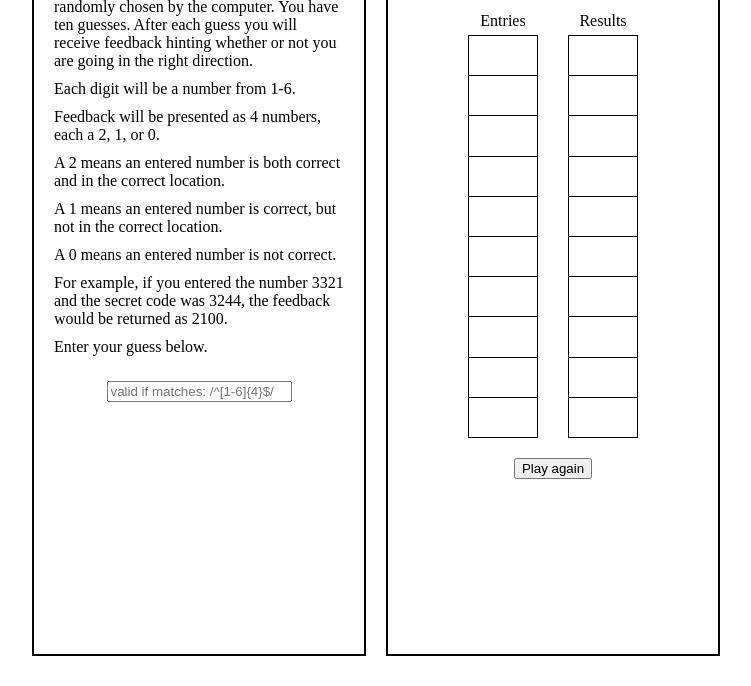
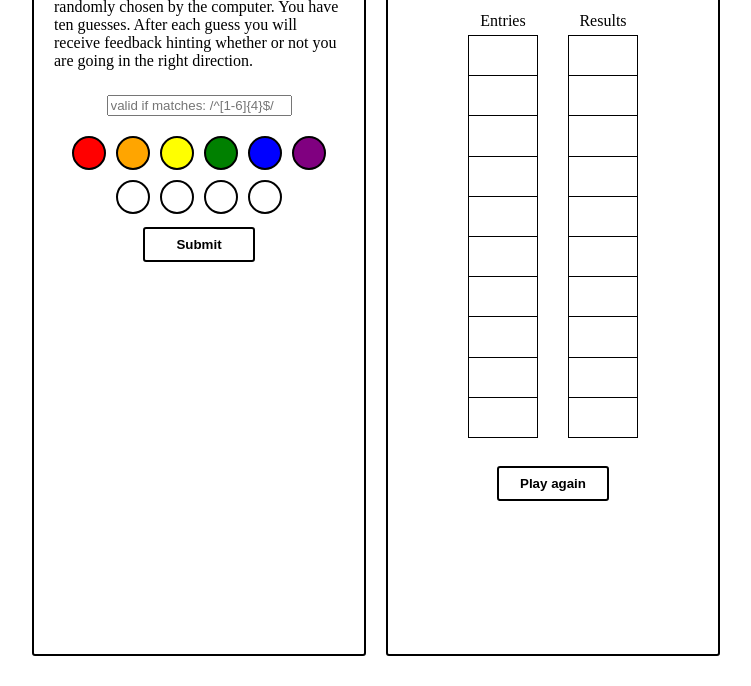
Before and after one commit to Axolotl/mastermind-app, a React app: page / in a window 1280 px wide. Shown: the part 114-800 px from the top of the page, without its empty margins (264-1015 px from the left). Built offline with nearby package versions, Linux system fonts and the light colour scheme.

Commit message:
prepped for add react-dnd

```diff
--- a/src/components/Control.js
+++ b/src/components/Control.js
@@ -1,6 +1,7 @@
 import React from 'react';
 import ControlText from './ControlText';
 import Input from './Input';
+import InputDraggable from './InputDraggable'
 
 class Control extends React.Component {
   render() {
@@ -8,6 +9,7 @@ class Control extends React.Component {
       <div id='control-column' className='column'>
         <ControlText />
         <Input />
+        <InputDraggable />
       </div>
     )
   }
--- a/src/components/ControlText.js
+++ b/src/components/ControlText.js
@@ -12,7 +12,7 @@ class ControlText extends React.Component {
           will receive feedback hinting whether
           or not you are going in the right direction.
         </p>
-        <p className='control-text'>
+        {/*<p className='control-text'>
           Each digit will be a number from 1-6.
         </p>
         <p className='control-text'>
@@ -37,7 +37,7 @@ class ControlText extends React.Component {
         </p>
         <p className='control-text'>
           Enter your guess below.
-        </p>
+        </p>*/}
       </div>
     )
   }
--- a/src/components/Game.js
+++ b/src/components/Game.js
@@ -2,7 +2,17 @@ import React from 'react';
 import calculateResult from './calculateResult';
 import calculateCode from './calculateCode';
 
-//import { clearBoard } from '../actions';
+const buttonStyle = {
+  display: 'inline-block',
+  borderRadius: '3px',
+  padding: '0.5rem 0',
+  margin: '0.5rem 1rem',
+  width: '7rem',
+  background: 'transparent',
+  color: 'black',
+  border: '2px solid black',
+  fontWeight: 'bold',
+}
 
 class Game extends React.Component {
   constructor(props) {
@@ -116,7 +126,7 @@ class Game extends React.Component {
           {this.state.lose == true ? <p className='win_or_lose'>You lose!</p> : null}
         </div>
 
-        <button onClick={this.restartGame}>Play again</button>
+        <button style={buttonStyle} onClick={this.restartGame}>Play again</button>
       </div>
     )
   }
--- /dev/null
+++ b/src/components/InputDraggable.js
@@ -0,0 +1,18 @@
+import React, { Component } from 'react';
+import InputSource from './InputSource';
+import InputReceive from './InputReceive';
+import InputSubmit from './InputSubmit';
+
+class InputDraggable extends Component {
+  render() {
+    return (
+      <div>
+        <InputSource />
+        <InputReceive />
+        <InputSubmit />
+      </div>
+    )
+  }
+}
+
+export default InputDraggable;
--- /dev/null
+++ b/src/components/InputReceive.js
@@ -0,0 +1,31 @@
+import React, { Component } from 'react';
+
+const wrapperStyle = {
+  display: 'flex',
+  flexDirection: 'row',
+  justifyContent: 'center',
+}
+
+const dragSourceStyle = {
+  height: '30px',
+  width: '30px',
+  borderRadius: '50%',
+  border: '2px solid black',
+  margin: '5px',
+}
+
+class InputReceive extends Component {
+  render() {
+    return (
+      <div style={wrapperStyle}>
+        {[...Array(4)].map(color => {
+          return (
+            <div key={color} style={Object.assign({}, {background: color}, dragSourceStyle)} />
+          )
+        })}
+      </div>
+    )
+  }
+}
+
+export default InputReceive
--- /dev/null
+++ b/src/components/InputSource.js
@@ -0,0 +1,40 @@
+import React, { Component } from 'react';
+
+const colors = [
+  'red',
+  'orange',
+  'yellow',
+  'green',
+  'blue',
+  'purple',
+]
+
+const wrapperStyle = {
+  display: 'flex',
+  flexDirection: 'row',
+  justifyContent: 'center',
+}
+
+const dragSourceStyle = {
+  height: '30px',
+  width: '30px',
+  borderRadius: '50%',
+  border: '2px solid black',
+  margin: '5px',
+}
+
+class InputSource extends Component {
+  render() {
+    return (
+      <div style={wrapperStyle}>
+        {colors.map(color => {
+          return (
+            <div key={color} style={Object.assign({}, {background: color}, dragSourceStyle)} />
+          )
+        })}
+      </div>
+    )
+  }
+}
+
+export default InputSource;
--- /dev/null
+++ b/src/components/InputSubmit.js
@@ -0,0 +1,23 @@
+import React, { Component } from 'react';
+
+const buttonStyle = {
+  display: 'inline-block',
+  borderRadius: '3px',
+  padding: '0.5rem 0',
+  margin: '0.5rem 1rem',
+  width: '7rem',
+  background: 'transparent',
+  color: 'black',
+  border: '2px solid black',
+  fontWeight: 'bold',
+}
+
+class InputSubmit extends Component {
+  render() {
+    return (
+      <button style={buttonStyle}>Submit</button>
+    )
+  }
+}
+
+export default InputSubmit
--- a/src/index.css
+++ b/src/index.css
@@ -14,7 +14,6 @@ p {
 }
 
 #app {
-
 }
 
 #app-container{
@@ -28,6 +27,7 @@ p {
   width: 300px;
   padding: 15px;
   margin: 30px 10px 30px 10px;
+  border-radius: 3px;
   border-style: solid;
   border-width: 2px;
 }
```
